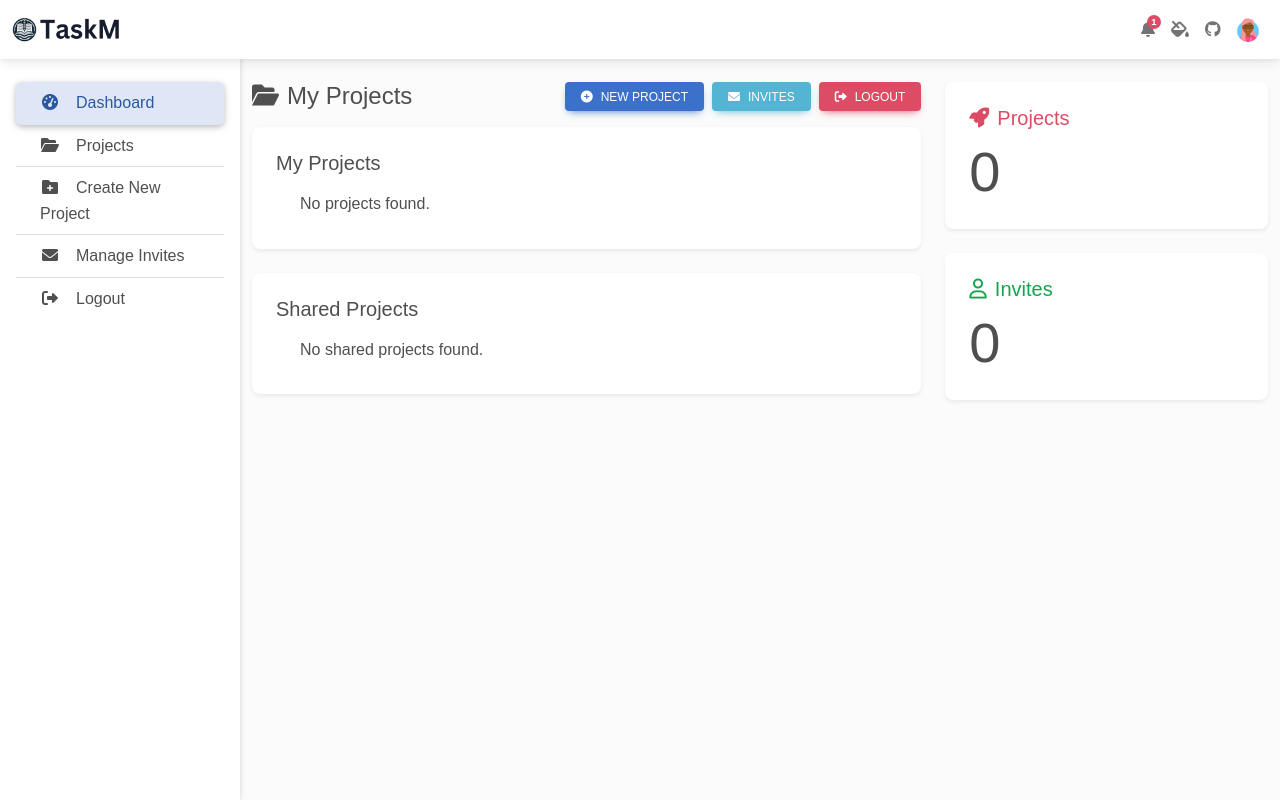
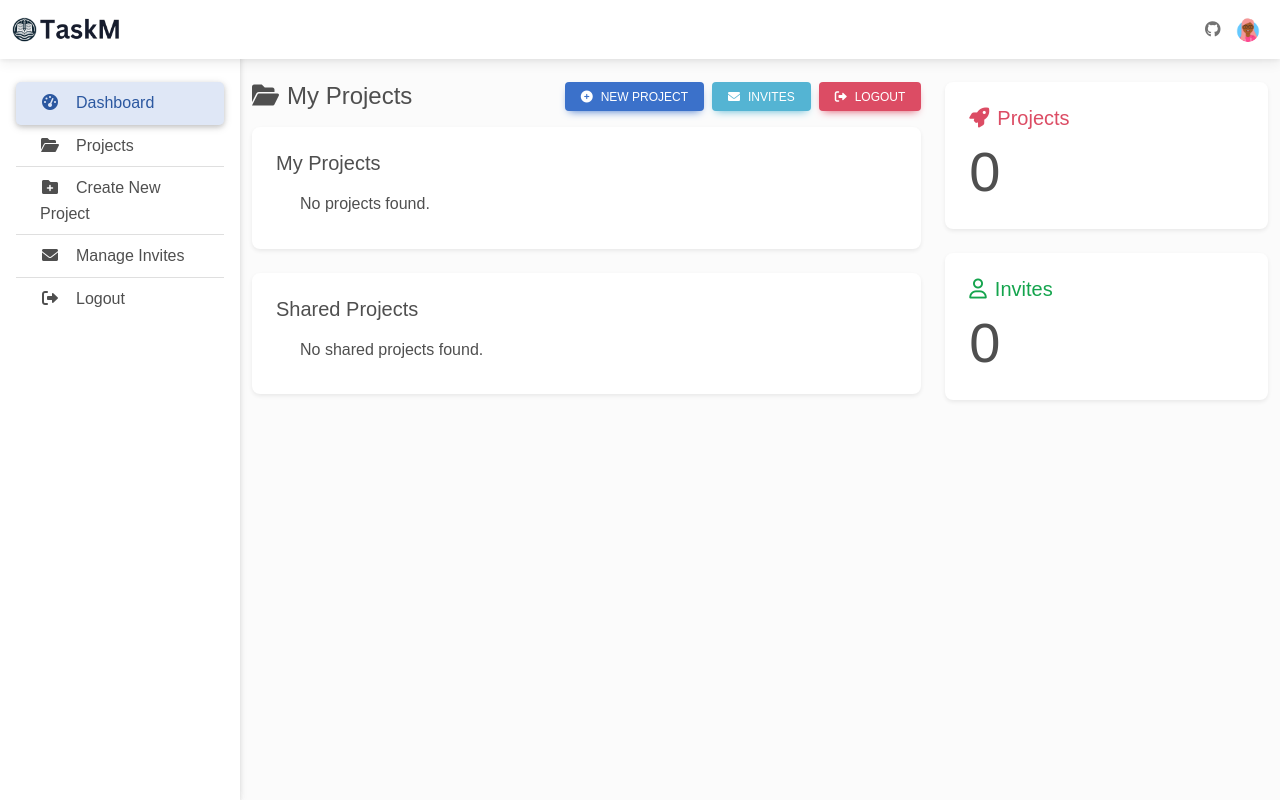
Before and after one commit to ejatapibeda/ProjectManagement, a PHP site: page /public/main/index.php in a window 1280 px wide. Run offline with PHP 8.4, Linux system fonts and the light colour scheme; the visitor is signed in with stand-in values (Sample User, id 1); data that the repository does not hold is empty; some libraries are stand-ins or nearby versions.

Commit message:
Update navbar.php

```diff
--- a/public/navbar.php
+++ b/public/navbar.php
@@ -40,24 +40,9 @@ $stmt->close();
 
             <!-- Right links -->
             <ul class="navbar-nav ms-auto d-flex flex-row">
-                <!-- Notification dropdown -->
-                <li class="nav-item dropdown">
-                    <a class="nav-link me-3 me-lg-0 dropdown-toggle hidden-arrow" href="#" id="navbarDropdownMenuLink"
-                        role="button" data-mdb-toggle="dropdown" aria-expanded="false">
-                        <i class="fas fa-bell"></i>
-                        <span class="badge rounded-pill badge-notification bg-danger">1</span>
-                    </a>
-                </li>
-
-                <!-- Icon -->
-                <li class="nav-item">
-                    <a class="nav-link me-3 me-lg-0" href="#">
-                        <i class="fas fa-fill-drip"></i>
-                    </a>
-                </li>
                 <!-- Icon -->
                 <li class="nav-item me-3 me-lg-0">
-                    <a class="nav-link" href="#">
+                    <a class="nav-link" href="https://github.com/ejatapibeda/ProjectManagement">
                         <i class="fab fa-github"></i>
                     </a>
                 </li>
```
